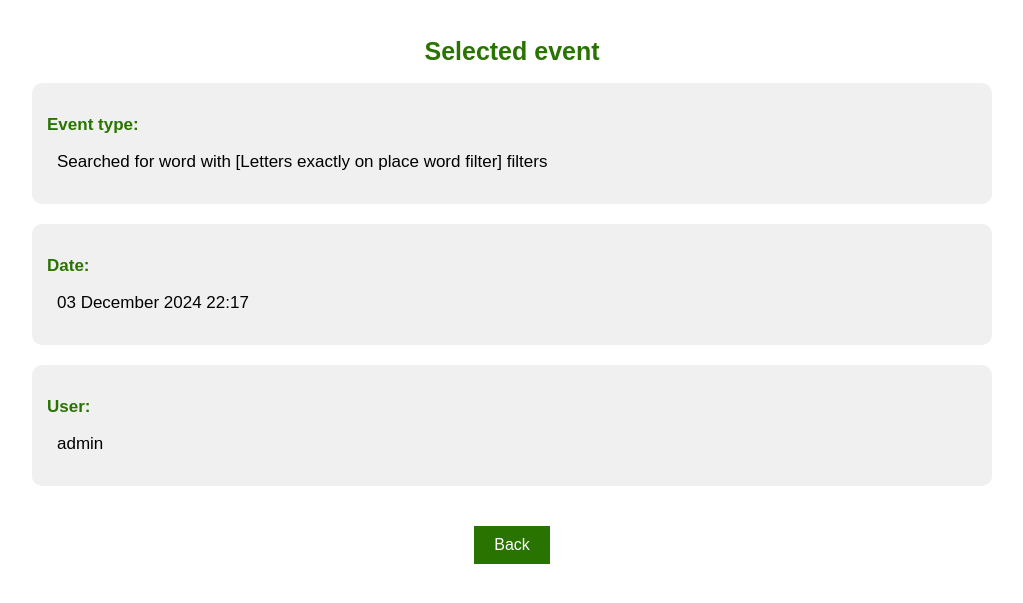
After one commit to maciejunio999/un-literally, a Flask app: a page that uses templates/show_event.html in a window 1280 px wide. The commit adds this page. Shown: the top 603 px of the page, without its empty margins (128-1151 px from the left). Run offline with Flask 3, Linux system fonts and the light colour scheme; a user stored in the database is signed in; data comes from the database, SQL or seed files in the repository; both versions use the stored data as it was after the commit.

Commit message:
edit words description and searched amount

```diff
--- a/app.py
+++ b/app.py
@@ -437,6 +437,46 @@ def add_word():
         session['word_already_exists']=False
         return render_template('add_word.html')
 
+
+@app.route('/edit_word_<int:id>', methods=['GET', 'POST'])
+@login_required
+def edit_word(id):
+    word_to_edit = Word.query.get_or_404(id)
+
+    if request.method == 'POST':
+        try:
+            # Update only editable fields
+            word_to_edit.searched = request.form.get('searched', word_to_edit.searched)
+            word_to_edit.definition = request.form.get('definition', word_to_edit.definition)
+
+            # Commit the changes to the database
+            db.session.commit()
+
+            # Create a new event in the History table
+            new_event = History(action=f'Edited word: {word_to_edit.content}', user=session['username'])
+            db.session.add(new_event)
+            db.session.commit()
+
+            return redirect(url_for('big_search'))
+
+        except Exception as e:
+            db.session.rollback()
+            payload = {
+                "error": str(e),
+                "word_id": id,
+                "username": session.get('username', 'unknown'),
+                "timestamp": datetime.utcnow().isoformat()
+            }
+            try:
+                response = requests.post("http://127.0.0.1:80/log_exception", json=payload)
+                response.raise_for_status()
+            except requests.exceptions.RequestException as req_e:
+                current_app.logger.error(f"Failed to make a call to logging endpoint: {req_e}")
+            return render_template('error_page.html', message=f"[?] There was an issue updating this word: {str(e)}")
+    else:
+        return render_template('edit_word.html', word=word_to_edit)
+
+
 # PROPOSALS
 
 @app.route('/all_proposals')
@@ -675,6 +715,31 @@ def deleting():
     else:
         return render_template('error_page.html', message="[!] There is no history in database")
 
+@app.route('/delete/event_<int:id>')
+@login_required
+def delete_event(id):
+    if 1 == current_user.role_id:
+        event_to_delete = History.query.get_or_404(id)
+        try:
+            db.session.delete(event_to_delete)
+            db.session.commit()
+            history = History.query.all()
+            if len(history) > 0:
+                return redirect('/history')
+            else:
+                return redirect('/menu')
+        except Exception as e:
+            return render_template('error_page.html', message="[?] There was an issue deleting that event")
+    else:
+        return render_template('error_page.html', message='[!] You do not have permission to delete events')
+
+
+@app.route('/show/event_<int:id>')
+@login_required
+def show_event(id):
+    event_to_show = History.query.get_or_404(id)
+    return render_template('show_event.html', event=event_to_show)
+
 
 if __name__ == "__main__":
     app.run('0.0.0.0', port=80, debug=True)
--- /dev/null
+++ b/templates/show_event.html
@@ -0,0 +1,31 @@
+{% extends 'base.html' %}
+
+{% block head %}
+<title>Test Master</title>
+{% endblock %}
+
+{% block body %}
+<div class="container_column">
+
+    <h1 style="color: #297400; font-size: 25px;">Selected event</h1>
+
+    <div class="info_block">
+        <p class="info_label">Event type:</p>
+        <p class="info_value">{{event.action}}</p>
+    </div>
+
+    <div class="info_block">
+        <p class="info_label">Date:</p>
+        <p class="info_value">{{event.date.strftime("%d %B %Y %H:%M")}}</p>
+    </div>
+
+    <div class="info_block">
+        <p class="info_label">User:</p>
+        <p class="info_value">{{event.user}}</p>
+    </div>
+
+    <div class="button-container">
+        <button class="back_button_v2" onclick="window.location='/history'">Back</button>
+    </div>
+</div>
+{% endblock %}
--- a/templates/show_word.html
+++ b/templates/show_word.html
@@ -24,7 +24,7 @@
         <p class="info_value">{{word.last_search.strftime("%d %B %Y %H:%M")}}</p>
     </div>
 
-    {% if word.las_as_word_of_literally is not none %}
+    {% if word.last_as_word_of_literally is not none %}
         <div class="info_block">
             <p class="info_label">Last time as word of literally:</p>
             <p class="info_value">{{word.last_as_word_of_literally.strftime("%d %B %Y %H:%M")}}</p>
@@ -44,9 +44,7 @@
     </div>
 
     <div class="button-container">
-        <form action="/word_of_the_day_{{word.id}}" method="POST">
-            <button type="submit" class="accept_button">Accept</button>
-        </form>
+        <button type="submit" class="accept_button" onclick="window.location='/edit_word_{{word.id}}'">Edit</button>
         <button class="back_button_v2" onclick="window.location='/big_search'">Back</button>
     </div>
 </div>
```
Also changed, not shown: templates/edit_word.html (added, +53 -0 lines), instance/words.db, 2 other files.
